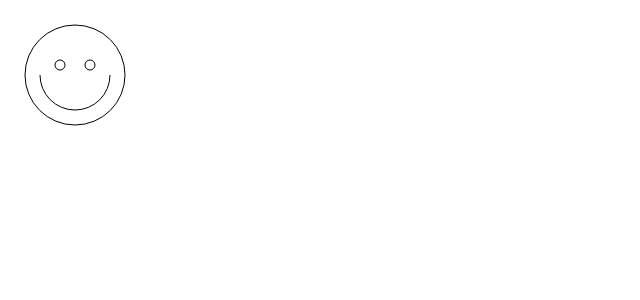
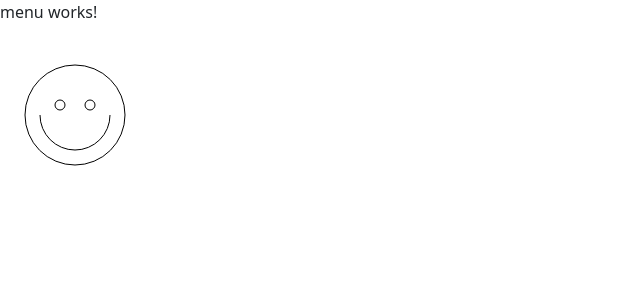
Before and after one commit to felip3fl/FL_FINANS, an Angular app in the folder Source/FL.Point.Front/: page / in a window 1280 px wide. Shown: the top 300 px of the page, without its empty margins (0-640 px from the left). Built offline with nearby package versions, Linux system fonts and the light colour scheme.

Commit message:
New menu component

```diff
--- a/Source/FL.Point.Front/src/app/app.component.html
+++ b/Source/FL.Point.Front/src/app/app.component.html
@@ -1 +1,2 @@
+<app-menu></app-menu>
 <router-outlet></router-outlet>
--- a/Source/FL.Point.Front/src/app/app.module.ts
+++ b/Source/FL.Point.Front/src/app/app.module.ts
@@ -5,11 +5,13 @@
 import { BrowserAnimationsModule } from '@angular/platform-browser/animations';
 import { HomeComponent } from './navigation/home/home.component';
 import { AppRoutingModule } from './app-routing.module';
+import { MenuComponent } from './navigation/menu/menu.component';
 
 @NgModule({
   declarations: [
     AppComponent,
-    HomeComponent
+    HomeComponent,
+    MenuComponent
   ],
   imports: [
     BrowserModule,
--- /dev/null
+++ b/Source/FL.Point.Front/src/app/navigation/menu/menu.component.html
@@ -0,0 +1 @@
+<p>menu works!</p>
```
Also changed, not shown: Source/FL.Point.Front/src/app/navigation/menu/menu.component.ts (added, +9 -0 lines).
